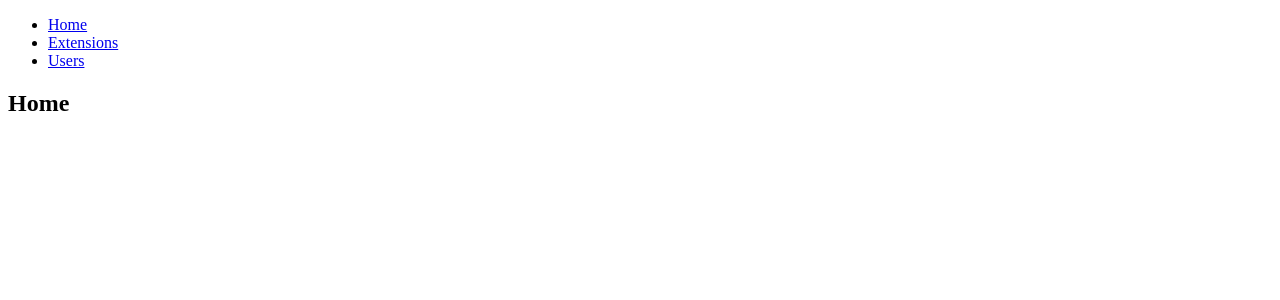
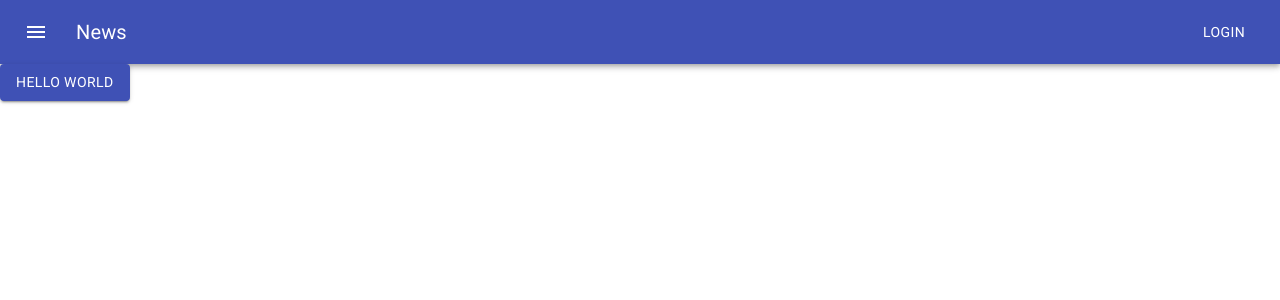
Before and after one commit to Suwayomi/Suwayomi-Server, a React (Create React App) app in the folder webUI/react/: page / in a window 1280 px wide. Shown: the top 300 px of the page. Built offline with nearby package versions, Linux system fonts and the light colour scheme.

Commit message:
do Appbar, Drawer, ExtensionCard

```diff
--- a/webUI/react/package.json
+++ b/webUI/react/package.json
@@ -3,9 +3,12 @@
   "version": "0.1.0",
   "private": true,
   "dependencies": {
+    "@material-ui/core": "^4.11.2",
+    "@material-ui/icons": "^4.11.2",
     "@testing-library/jest-dom": "^5.11.4",
     "@testing-library/react": "^11.1.0",
     "@testing-library/user-event": "^12.1.10",
+    "fontsource-roboto": "^4.0.0",
     "react": "^17.0.1",
     "react-dom": "^17.0.1",
     "react-router-dom": "^5.2.0",
--- a/webUI/react/public/index.html
+++ b/webUI/react/public/index.html
@@ -1,20 +1,20 @@
 <!DOCTYPE html>
 <html lang="en">
 <head>
-    <meta charset="utf-8" />
-    <link rel="icon" href="%PUBLIC_URL%/favicon.ico" />
-    <meta name="viewport" content="width=device-width, initial-scale=1" />
-    <meta name="theme-color" content="#000000" />
+    <meta charset="utf-8"/>
+    <link rel="icon" href="%PUBLIC_URL%/favicon.ico"/>
+    <meta name="viewport" content="minimum-scale=1, initial-scale=1, width=device-width"/>
+    <meta name="theme-color" content="#000000"/>
     <meta
             name="description"
             content="Web site created using create-react-app"
     />
-    <link rel="apple-touch-icon" href="%PUBLIC_URL%/logo192.png" />
+    <link rel="apple-touch-icon" href="%PUBLIC_URL%/logo192.png"/>
     <!--
       manifest.json provides metadata used when your web app is installed on a
       user's mobile device or desktop. See https://developers.google.com/web/fundamentals/web-app-manifest/
     -->
-    <link rel="manifest" href="%PUBLIC_URL%/manifest.json" />
+    <link rel="manifest" href="%PUBLIC_URL%/manifest.json"/>
     <!--
       Notice the use of %PUBLIC_URL% in the tags above.
       It will be replaced with the URL of the `public` folder during the build.
--- a/webUI/react/src/App.js
+++ b/webUI/react/src/App.js
@@ -5,27 +5,17 @@ import {
     Route,
     Link
 } from "react-router-dom";
+import Button from '@material-ui/core/Button';
+import TemporaryDrawer from "./components/TemporaryDrawer";
+import NavBar from "./components/NavBar";
+
 
 export default function App() {
     return (
         <Router>
-            <div>
-                <nav>
-                    <ul>
-                        <li>
-                            <Link to="/">Home</Link>
-                        </li>
-                        <li>
-                            <Link to="/extensions">Extensions</Link>
-                        </li>
-                        <li>
-                            <Link to="/users">Users</Link>
-                        </li>
-                    </ul>
-                </nav>
+            {/*<TemporaryDrawer/>*/}
+            <NavBar/>
 
-                {/* A <Switch> looks through its children <Route>s and
-            renders the first one that matches the current URL. */}
             <Switch>
                 <Route path="/extensions">
                     <Extensions/>
@@ -37,7 +27,6 @@ export default function App() {
                     <Home/>
                 </Route>
             </Switch>
-            </div>
         </Router>
     );
 }
@@ -59,7 +48,11 @@ function Extensions() {
 }
 
 function Home() {
-    return <h2>Home</h2>;
+    return (
+        <Button variant="contained" color="primary">
+            Hello World
+        </Button>
+    )
 }
 
 function Users() {
--- /dev/null
+++ b/webUI/react/src/components/NavBar.jsx
@@ -0,0 +1,44 @@
+import React, {useState} from 'react';
+import {makeStyles} from '@material-ui/core/styles';
+import AppBar from '@material-ui/core/AppBar';
+import Toolbar from '@material-ui/core/Toolbar';
+import Typography from '@material-ui/core/Typography';
+import Button from '@material-ui/core/Button';
+import IconButton from '@material-ui/core/IconButton';
+import MenuIcon from '@material-ui/icons/Menu';
+import TemporaryDrawer from "./TemporaryDrawer";
+
+const useStyles = makeStyles((theme) => ({
+    root: {
+        flexGrow: 1,
+    },
+    menuButton: {
+        marginRight: theme.spacing(2),
+    },
+    title: {
+        flexGrow: 1,
+    },
+}));
+
+export default function NavBar() {
+    const classes = useStyles();
+    const [drawerOpen, setDrawerOpen] = useState(false)
+
+    return (
+        <div className={classes.root}>
+            <AppBar position="static">
+                <Toolbar>
+                    <IconButton edge="start" className={classes.menuButton} color="inherit" aria-label="menu" disableRipple
+                                onClick={() => setDrawerOpen(true)}>
+                        <MenuIcon/>
+                    </IconButton>
+                    <Typography variant="h6" className={classes.title}>
+                        News
+                    </Typography>
+                    <Button color="inherit">Login</Button>
+                </Toolbar>
+            </AppBar>
+            <TemporaryDrawer drawerOpen={drawerOpen} setDrawerOpen={setDrawerOpen}/>
+        </div>
+    );
+}
--- /dev/null
+++ b/webUI/react/src/components/TemporaryDrawer.jsx
@@ -0,0 +1,55 @@
+import React from "react";
+import {makeStyles} from "@material-ui/core/styles";
+import Drawer from "@material-ui/core/Drawer";
+import Button from "@material-ui/core/Button";
+import List from "@material-ui/core/List";
+import ListItem from "@material-ui/core/ListItem";
+import ListItemIcon from "@material-ui/core/ListItemIcon";
+import ListItemText from "@material-ui/core/ListItemText";
+import InboxIcon from "@material-ui/icons/MoveToInbox";
+import MailIcon from "@material-ui/icons/Mail";
+import {Link} from "react-router-dom";
+
+const useStyles = makeStyles({
+    list: {
+        width: 250
+    }
+});
+
+export default function TemporaryDrawer(props) {
+    const classes = useStyles();
+    const {drawerOpen, setDrawerOpen} = props
+
+    const sideList = side => (
+        <div
+            className={classes.list}
+            role="presentation"
+            onClick={() => setDrawerOpen(false)}
+            onKeyDown={() => setDrawerOpen(false)}
+        >
+            <List>
+                <Link to="/extensions" style={{color: "inherit", textDecoration: "none"}}>
+                    <ListItem button key="Extensions">
+                        <ListItemIcon>
+                            <InboxIcon/>
+                        </ListItemIcon>
+                        <ListItemText primary="Extensions"/>
+                    </ListItem>
+                </Link>
+            </List>
+        </div>
+    );
+
+    return (
+        <div>
+            <Drawer
+                BackdropProps={{invisible: true}}
+                open={drawerOpen}
+                anchor={"left"}
+                onClose={() => setDrawerOpen(false)}
+            >
+                {sideList("left")}
+            </Drawer>
+        </div>
+    );
+}
--- /dev/null
+++ b/webUI/react/src/index.css
@@ -0,0 +1,3 @@
+body {
+    margin: 0;
+}
--- a/webUI/react/src/index.js
+++ b/webUI/react/src/index.js
@@ -2,6 +2,10 @@ import React from 'react';
 import ReactDOM from 'react-dom';
 import App from './App';
 import reportWebVitals from './reportWebVitals';
+import './index.css';
+// roboto font
+import 'fontsource-roboto';
+
 
 ReactDOM.render(
   <React.StrictMode>
```
Also changed, not shown: webUI/react/src/components/ExtensionCard.jsx (added, +63 -0 lines), 2 other files (tests, documents, lock files or other folders). Lines whose indentation alone changed are shown as unchanged.
